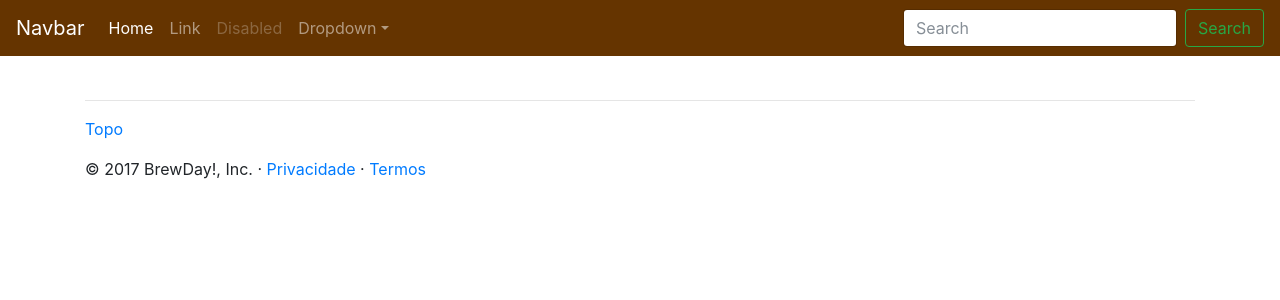
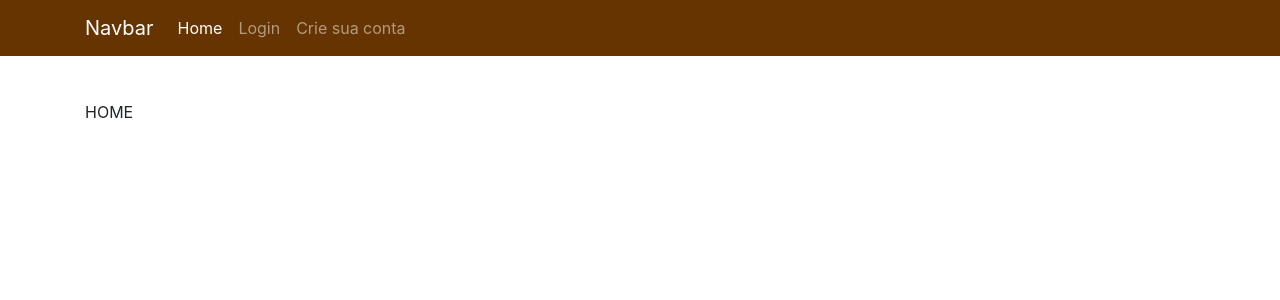
Before and after one commit to victormartinez/brewday, a Django app: page / in a window 1280 px wide. Shown: the top 300 px of the page. Run offline with Django 3.2, Linux system fonts and the light colour scheme; some libraries are stand-ins or nearby versions.

Commit message:
Refactor templates

```diff
--- a/brewday/src/templates/_includes/nav.html
+++ b/brewday/src/templates/_includes/nav.html
@@ -1,5 +1,6 @@
 <nav class="navbar navbar-expand-md navbar-dark fixed-top" style="background-color: #653400;">
-    <a class="navbar-brand" href="#">Navbar</a>
+    <div class="container">
+        <a class="navbar-brand" href="{% url 'core:index' %}">Navbar</a>
         <button class="navbar-toggler" type="button" data-toggle="collapse" data-target="#navbarsExampleDefault"
                 aria-controls="navbarsExampleDefault" aria-expanded="false" aria-label="Toggle navigation">
             <span class="navbar-toggler-icon"></span>
@@ -8,27 +9,15 @@
         <div class="collapse navbar-collapse" id="navbarsExampleDefault">
             <ul class="navbar-nav mr-auto">
                 <li class="nav-item active">
-                <a class="nav-link" href="#">Home <span class="sr-only">(current)</span></a>
+                    <a class="nav-link" href="{% url 'core:index' %}">Home <span class="sr-only">(current)</span></a>
                 </li>
-            <li class="nav-item">
-                <a class="nav-link" href="#">Link</a>
-            </li>
-            <li class="nav-item">
-                <a class="nav-link disabled" href="#">Disabled</a>
-            </li>
-            <li class="nav-item dropdown">
-                <a class="nav-link dropdown-toggle" href="http://example.com" id="dropdown01" data-toggle="dropdown"
-                   aria-haspopup="true" aria-expanded="false">Dropdown</a>
-                <div class="dropdown-menu" aria-labelledby="dropdown01">
-                    <a class="dropdown-item" href="#">Action</a>
-                    <a class="dropdown-item" href="#">Another action</a>
-                    <a class="dropdown-item" href="#">Something else here</a>
+                {% if user.is_authenticated %}
+                    <li class="nav-item"><a class="nav-link" href="{% url 'core:logout' %}">Logout</a></li>
+                {% else %}
+                    <li class="nav-item"><a class="nav-link" href="{% url 'core:login' %}">Login</a></li>
+                    <li class="nav-item"><a class="nav-link" href="#">Crie sua conta</a></li>
+                {% endif %}
+            </ul>
         </div>
-            </li>
-        </ul>
-        <form class="form-inline my-2 my-lg-0">
-            <input class="form-control mr-sm-2" type="text" placeholder="Search" aria-label="Search">
-            <button class="btn btn-outline-success my-2 my-sm-0" type="submit">Search</button>
-        </form>
     </div>
 </nav>
--- a/brewday/src/templates/base.html
+++ b/brewday/src/templates/base.html
@@ -25,17 +25,11 @@
     {% endblock %}
 </div>
 
-<div class="container">
-    <hr class="featurette-divider">
-    <footer>
-        <p class="pull-right"><a href="#">Topo</a></p>
-        <p>© 2017 BrewDay!, Inc. · <a href="#">Privacidade</a> · <a href="#">Termos</a></p>
-    </footer>
-</div>
+{% block footer %}
+{% endblock %}
 
 <script src="https://ajax.googleapis.com/ajax/libs/jquery/1.12.4/jquery.min.js"></script>
 <script src="{% static 'bootstrap/js/bootstrap.min.js' %}"></script>
-
 {% block custom_js %}
 {% endblock %}
 </body>
--- a/brewday/src/templates/core/index.html
+++ b/brewday/src/templates/core/index.html
@@ -3,7 +3,7 @@
 
 {% block content %}
 
-
+    HOME
     {% if user.is_authenticated %}
         <a class="nav-link" href="{% url 'core:logout' %}">Logout</a>
     {% endif %}
```
Lines whose indentation alone changed are shown as unchanged.
